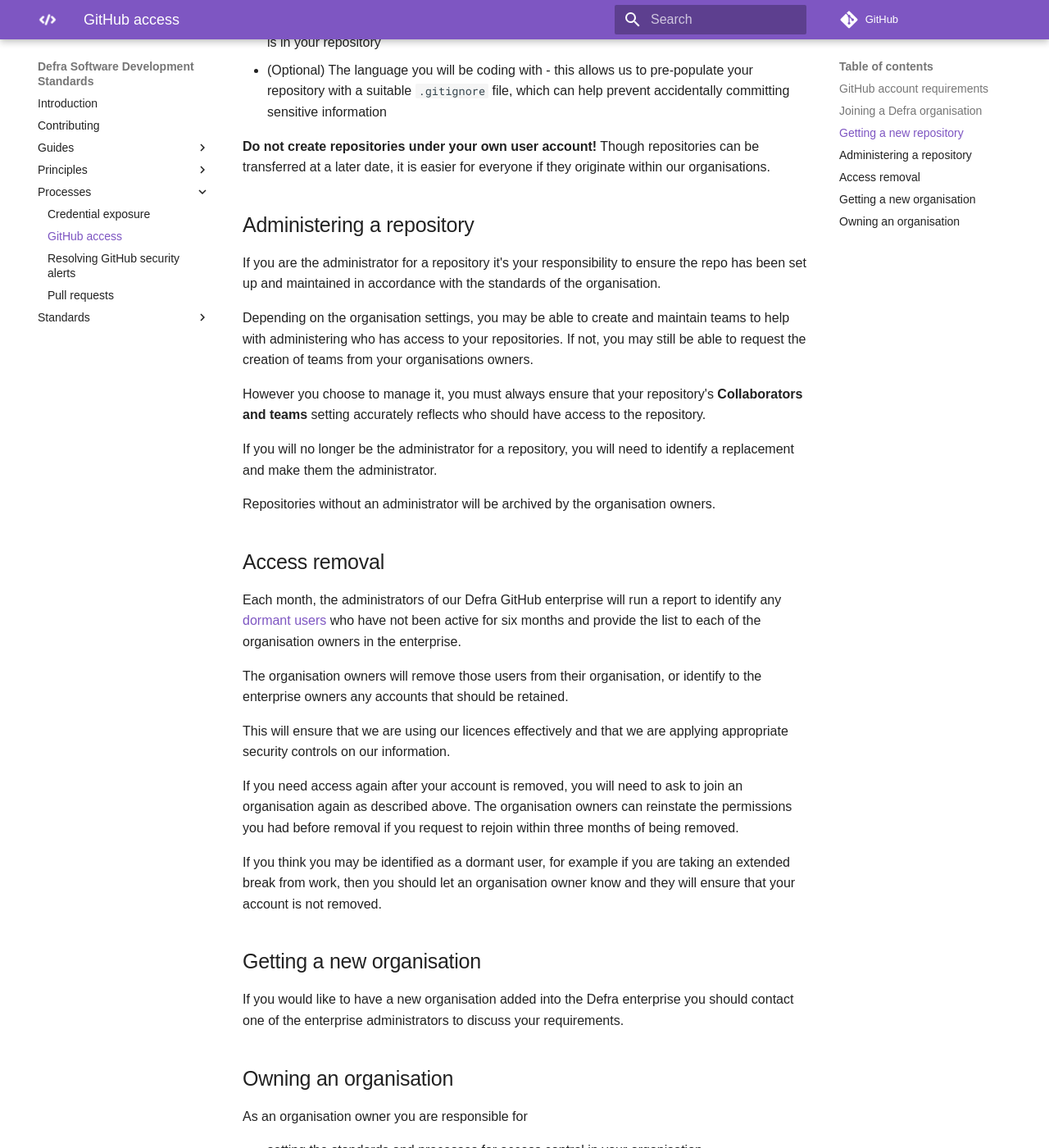
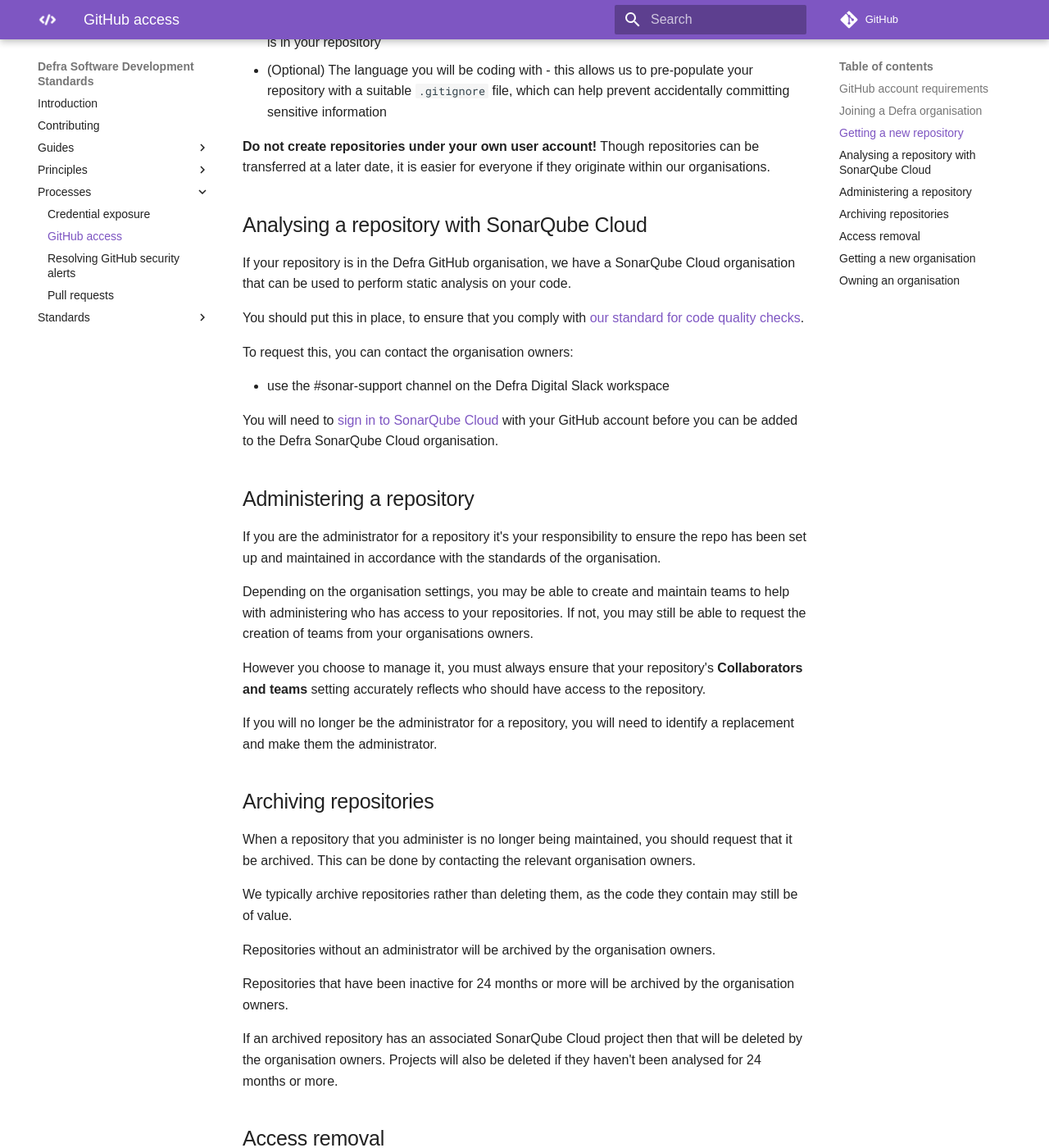
Before and after one commit to DEFRA/software-development-standards, an MkDocs documentation site: the page built from docs/processes/github_access.md, in a window 1280 px wide and 1400 px high, scrolled down 1330 px. Shown: the whole window at 82% size. Built offline with MkDocs 1.6.1 and Material for MkDocs 9.7.7, drawn with Linux system fonts in a browser that asks for light colours; some web fonts are replaced; comment, search, counter and statistics services are not loaded.

Commit message:
Add repo archiving policy to the GitHub process
Also covers adding and removal of associated Sonar projects.

```diff
--- a/docs/processes/github_access.md
+++ b/docs/processes/github_access.md
@@ -18,7 +18,7 @@ You're not required to set a profile picture, but changing it from the default G
 All projects at Defra must be created under one of the organisations within the Defra GitHub enterprise:
 
 - [Defra](https://github.com/DEFRA) for development of digital services
-- [Defra Data Science Centre of Excellence](https://github.com/-Defra-Data-Science-Centre-of-Excellence) for data science
+- [Defra Data Science Centre of Excellence](https://github.com/Defra-Data-Science-Centre-of-Excellence) for data science
 - [Defra design team](https://github.com/defra-design) for prototype designs
 - [aphascience](https://github.com/aphascience) for scientific projects at APHA
 
@@ -42,6 +42,18 @@ You should contact the organisation owners to create a new repository. They'll n
 
 **Do not create repositories under your own user account!** Though repositories can be transferred at a later date, it is easier for everyone if they originate within our organisations.
 
+## Analysing a repository with SonarQube Cloud
+
+If your repository is in the Defra GitHub organisation, we have a SonarQube Cloud organisation that can be used to perform static analysis on your code.
+
+You should put this in place, to ensure that you comply with [our standard for code quality checks](../standards/common_coding_standards.md/#all-code-is-checked-for-quality).
+
+To request this, you can contact the organisation owners:
+
+- use the #sonar-support channel on the Defra Digital Slack workspace
+
+You will need to [sign in to SonarQube Cloud](https://sonarcloud.io/login) with your GitHub account before you can be added to the Defra SonarQube Cloud organisation.
+
 ## Administering a repository
 
 If you are the administrator for a repository it's your responsibility to ensure the repo has been set up and maintained in accordance with the standards of the organisation.
@@ -52,7 +64,17 @@ However you choose to manage it, you must always ensure that your repository's *
 
 If you will no longer be the administrator for a repository, you will need to identify a replacement and make them the administrator.
 
+## Archiving repositories
+
+When a repository that you administer is no longer being maintained, you should request that it be archived. This can be done by contacting the relevant organisation owners.
+
+We typically archive repositories rather than deleting them, as the code they contain may still be of value.
+
 Repositories without an administrator will be archived by the organisation owners.
+
+Repositories that have been inactive for 24 months or more will be archived by the organisation owners.
+
+If an archived repository has an associated SonarQube Cloud project then that will be deleted by the organisation owners. Projects will also be deleted if they haven't been analysed for 24 months or more.
 
 ## Access removal
 
--- a/docs/standards/common_coding_standards.md
+++ b/docs/standards/common_coding_standards.md
@@ -87,7 +87,7 @@ The path to reuse starts with module/namespacing. When the need for reuse is con
 
 All repos are connected to a quality analysis tool and the tool's maximum quality rating is maintained.
 
-All repos on GitHub and Azure Repos are connected to our SonarCloud organisation and the Defra standard quality gate is met.
+All repos on GitHub and Azure Repos are connected to our SonarQube Cloud organisation and the Defra standard quality gate is met.
 
 ### All code is checked for security
 
@@ -115,4 +115,4 @@ Amended to add standard on code licencing in April 2025.
 
 ## Significant changes
 
-SonarCloud was adopted as our standard quality analysis tool on 1 April 2020.
+SonarCloud (now known as SonarQube Cloud) was adopted as our standard quality analysis tool on 1 April 2020.
```
Also changed, not shown: docs/guides/continuous_integration.md (+5 -5 lines).
